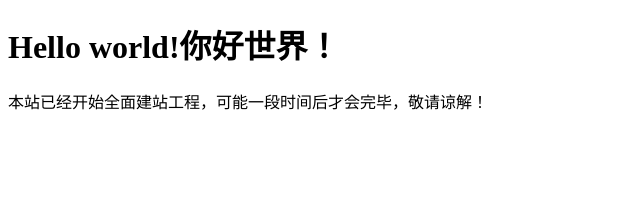
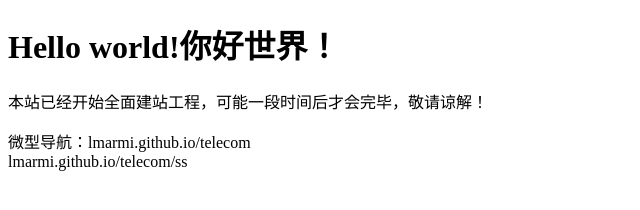
Before and after one commit to lmarmi/lmarmi.github.io, a plain HTML site: page index.html in a window 1280 px wide. Shown: the whole page, without its empty margins (0-640 px from the left). Drawn offline with Linux system fonts and the light colour scheme.

Commit message:
Update index.html
导航

```diff
--- a/index.html
+++ b/index.html
@@ -7,5 +7,6 @@
     <body>
         <h1>Hello world!你好世界！</h1>
         <p>本站已经开始全面建站工程，可能一段时间后才会完毕，敬请谅解！</p>
+        <p>微型导航：lmarmi.github.io/telecom<br/>lmarmi.github.io/telecom/ss</p>
     </body>
 </html>
```
